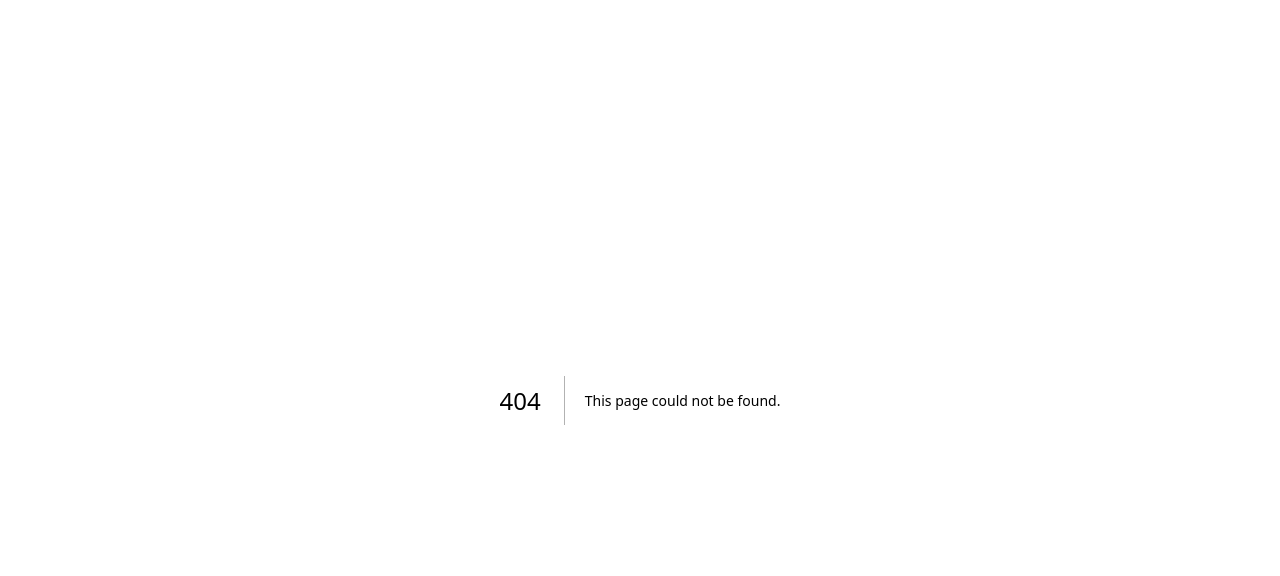
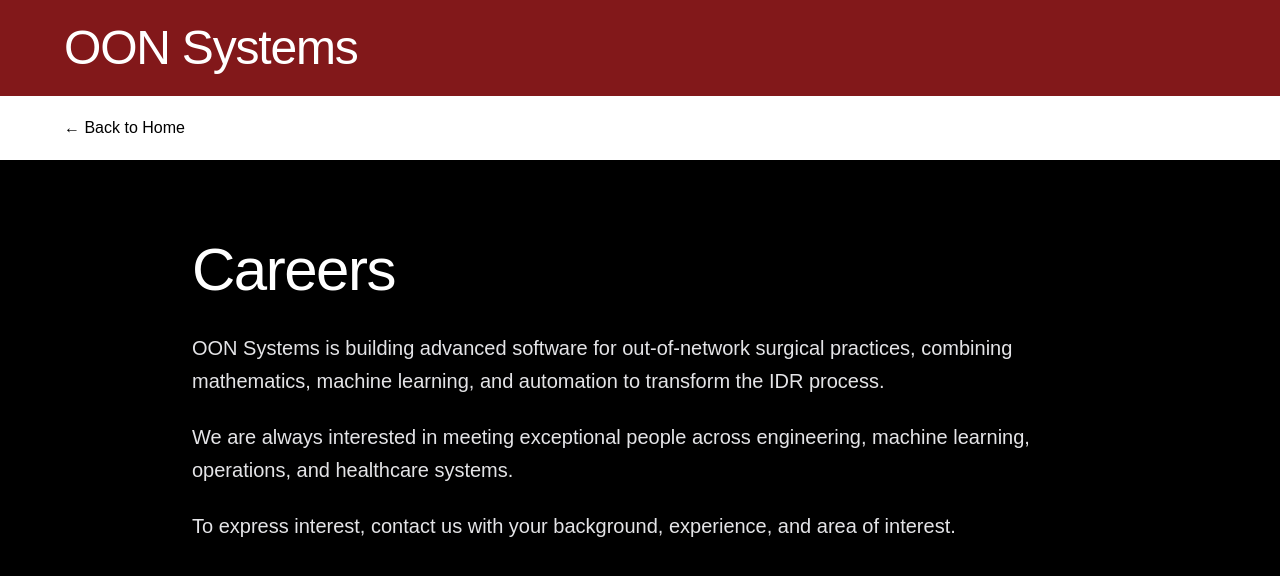
Before and after one commit to Brian63294/IDR-WEBSITE, a Next.js app: page /careers in a window 1280 px wide. Before the commit this address had no page. Shown: the top 576 px of the page. Built offline with nearby package versions, Linux system fonts and the light colour scheme.

Commit message:
Add careers page

```diff
--- /dev/null
+++ b/app/careers/page.tsx
@@ -0,0 +1,55 @@
+import Link from "next/link";
+
+export default function CareersPage() {
+    return (
+        <main className="min-h-screen bg-black text-white">
+            <section className="bg-red-900 px-6 py-6 md:px-12">
+                <div className="mx-auto max-w-6xl">
+                    <Link
+                        href="/"
+                        className="text-4xl font-light tracking-tight hover:opacity-80 md:text-5xl"
+                    >
+                        OON Systems
+                    </Link>
+                </div>
+            </section>
+
+            <section className="bg-white px-6 py-4 md:px-12 md:py-5">
+                <div className="mx-auto max-w-6xl">
+                    <Link
+                        href="/"
+                        className="text-sm font-medium text-black hover:opacity-70 md:text-base"
+                    >
+                        ← Back to Home
+                    </Link>
+                </div>
+            </section>
+
+            <section className="px-6 py-12 md:px-12 md:py-20">
+                <div className="mx-auto max-w-4xl">
+                    <h1 className="text-4xl font-light tracking-tight md:text-6xl">
+                        Careers
+                    </h1>
+
+                    <div className="mt-8 space-y-6 text-base leading-relaxed text-zinc-200 md:text-xl">
+                        <p>
+                            OON Systems is building advanced software for out-of-network
+                            surgical practices, combining mathematics, machine learning, and
+                            automation to transform the IDR process.
+                        </p>
+
+                        <p>
+                            We are always interested in meeting exceptional people across
+                            engineering, machine learning, operations, and healthcare systems.
+                        </p>
+
+                        <p>
+                            To express interest, contact us with your background, experience,
+                            and area of interest.
+                        </p>
+                    </div>
+                </div>
+            </section>
+        </main>
+    );
+}
--- a/app/page.tsx
+++ b/app/page.tsx
@@ -86,7 +86,7 @@
             <Link href="/what-sets-us-apart" className="hover:opacity-80">
               What Sets Us Apart
             </Link>
-            <Link href="#" className="hover:opacity-80">
+            <Link href="/careers" className="hover:opacity-80">
               Careers
             </Link>
             <Link href="#" className="hover:opacity-80">
@@ -116,7 +116,7 @@
             <Link href="/what-sets-us-apart" className="hover:opacity-80">
               What Sets Us Apart
             </Link>
-            <Link href="#" className="hover:opacity-80">
+            <Link href="/careers" className="hover:opacity-80">
               Careers
             </Link>
             <Link href="#" className="hover:opacity-80">
```
Also changed, not shown: app/hipaa-compliance/page.tsx (renamed from app/app/hipaa-compliance/app/hipaa-compliance/page.tsx).
